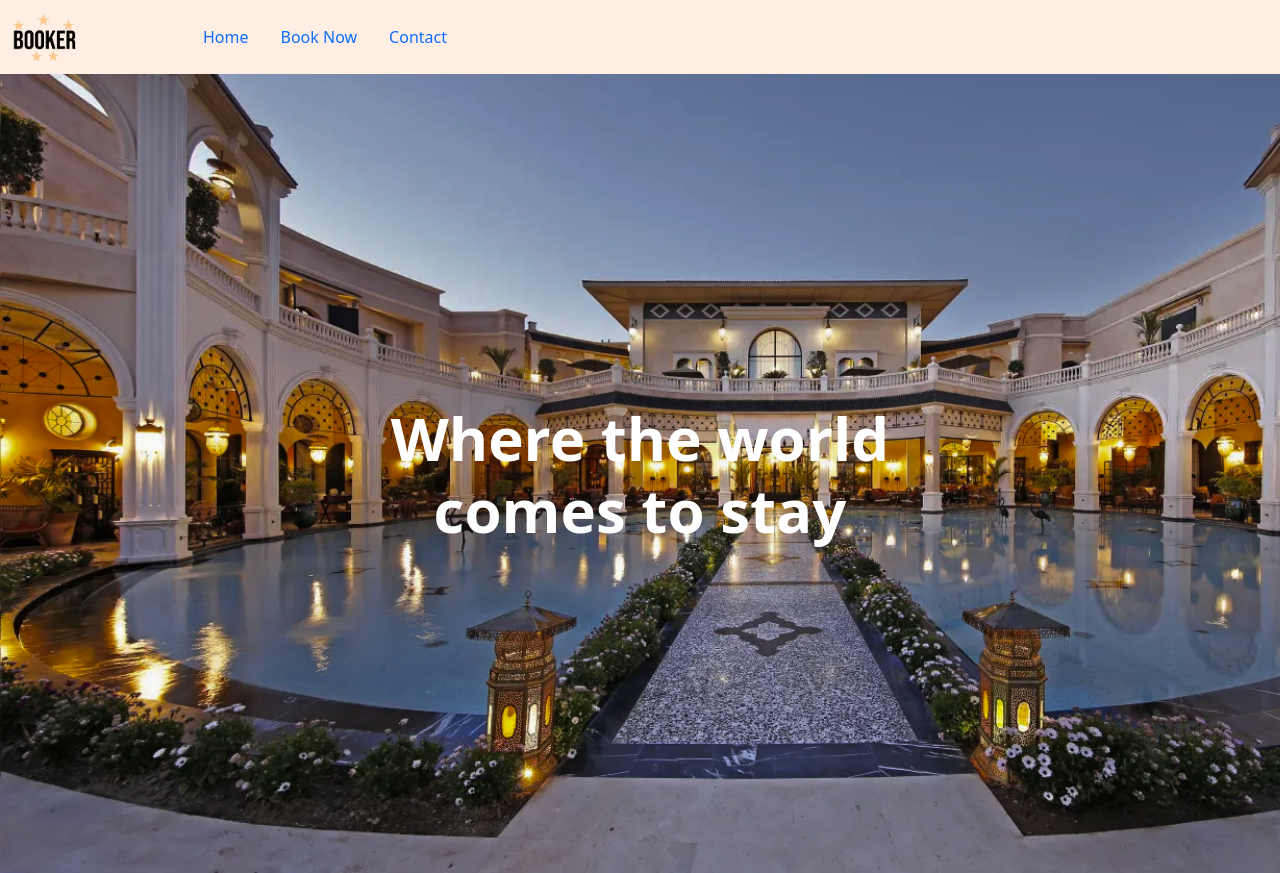
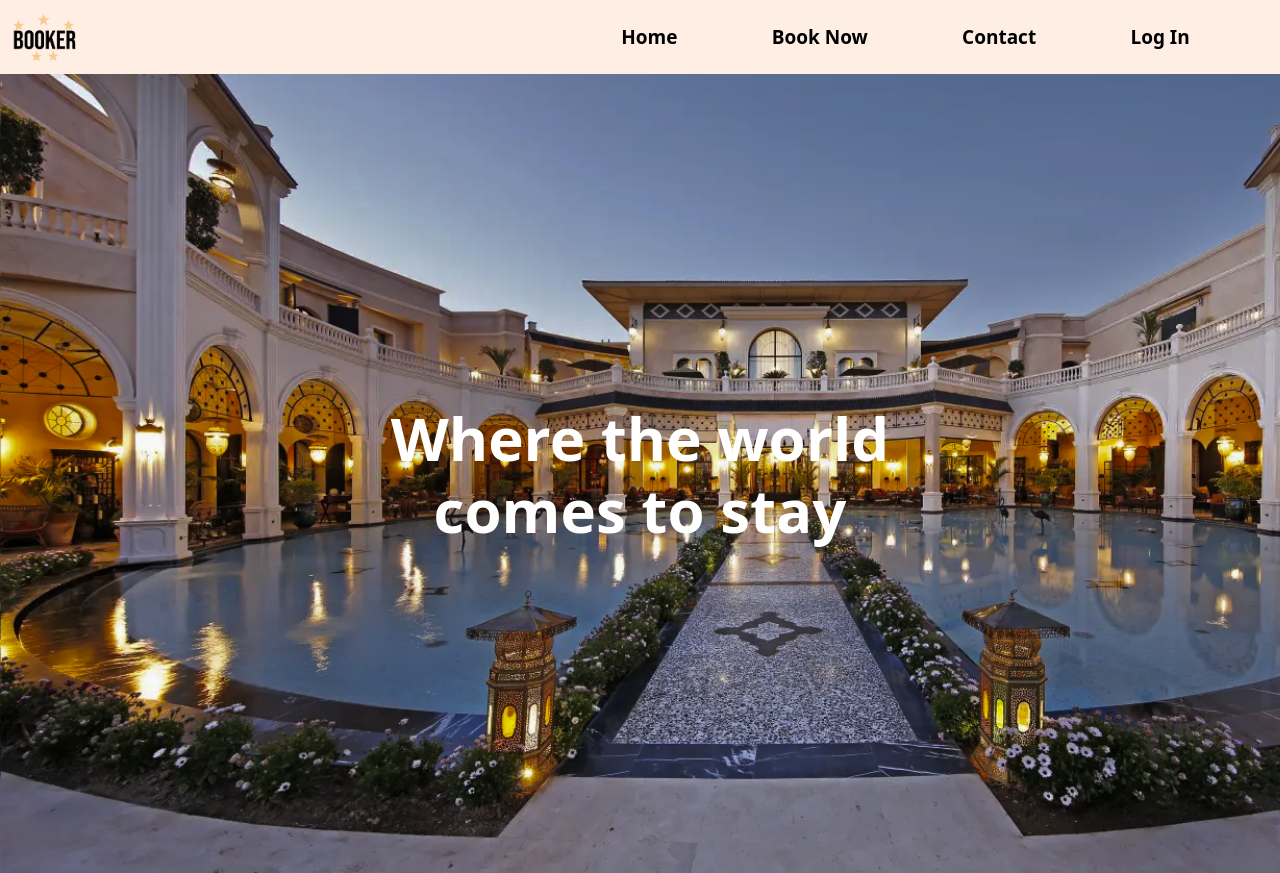
Before and after one commit to mohammedelkouche/Hotel-Management-, a PHP site: page /BookNow.php in a window 1280 px wide. Shown: the top 873 px of the page. Run offline with PHP 8.4, Linux system fonts and the light colour scheme; data that the repository does not hold is empty; some libraries are stand-ins or nearby versions.

Commit message:
doing Loging style

```diff
--- a/Nav.php
+++ b/Nav.php
@@ -5,7 +5,7 @@
         <button class="navbar-toggler" type="button" data-bs-toggle="collapse" data-bs-target="#collapsibleNavbar">
             <span class="navbar-toggler-icon"></span>
         </button>
-        <div class="collapse navbar-collapse" id="collapsibleNavbar">
+        <div class="collapse navbar-collapse d-flex justify-content-evenly" id="collapsibleNavbar">
             <!-- <ul class="navbar-nav">
                 <li class="nav-item"> -->
                     <a class="nav-link" href="Home.php">Home</a>
@@ -16,7 +16,10 @@
                 <li class="nav-item"> -->
                     <a class="nav-link" href="Home.php">Contact</a>
                 <!-- </li>
+
             </ul> -->
+            <a class="nav-link" href="Login.php">Log In</a>
+
         </div>
     </div>
 </nav>
--- a/StyleNav.css
+++ b/StyleNav.css
@@ -4,3 +4,14 @@
 .navbar-brand img{
     width: 40%;
 }
+.collapse{
+    margin-left: 356px;
+}
+.collapse a{
+    color: #000000 !important;
+    font-weight: bold;
+    font-size: 19px;
+}
+/* .collapse a:hover{
+    color: white !important;
+} */
```
Also changed, not shown: Login.php (+8 -0 lines), StyleLogin.css (+40 -9 lines).
